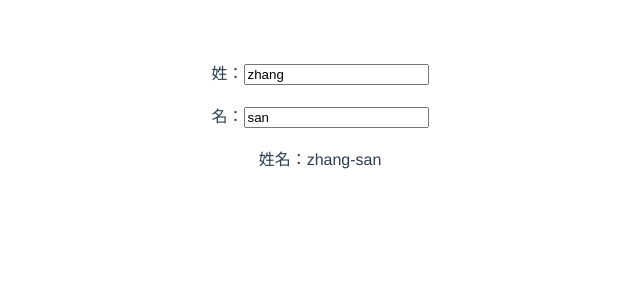
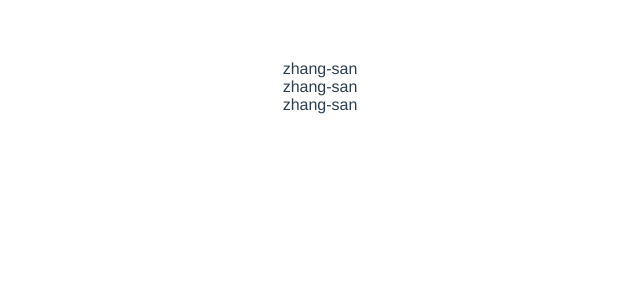
Before and after one commit to liujunzhang-8/vue-study, a Vue app in the folder demo-01/: page / in a window 1280 px wide. Shown: the top 300 px of the page, without its empty margins (320-960 px from the left). Built offline with nearby package versions, Linux system fonts and the light colour scheme.

Commit message:
绑定样式

```diff
--- /dev/null
+++ b/demo-01/src/04_computedvswatch_App.vue
@@ -0,0 +1,58 @@
+<template>
+  <div id="app">
+    姓：<input type="text" v-model='firstName'><br /><br />
+    名：<input type="text" v-model='lastName'><br /><br />
+    姓名：<span>{{ fullName }}</span>
+  </div>
+</template>
+
+<script>
+/**
+ * computed 和 watch 之间的区别：
+ *  1. computed 能完成的功能，watch 都可以完成。
+ *  2. watch 能完成的功能，computed 不一定能完成，例如：watch可以进行异步操作。
+ * 两个重要的小原则：
+ *  1. 所被Vue管理的函数，最好写成普通函数，这样this的指向才是vm 或 组件实例对象。
+ *  2. 所有不被Vue管理的函数（定时器的回调函数、ajax的回调函数等、Promise的回调函数），
+ *     最好写成箭头函数，这样this的指向才是vm 或 组件实例对象
+ */
+export default {
+  name: 'App',
+  data() {
+    return {
+      firstName: 'zhang',
+      lastName: 'san',
+      fullName: 'zhang-san'
+    }
+  },
+  computed: {
+  },
+  watch: {
+    firstName(val) {
+      setTimeout(() => {
+        this.fullName = val + '-' + this.lastName
+      }, 1000);
+    },
+    lastName(val) {
+      this.fullName = this.firstName + '-' + val
+    }
+  },
+  methods: {
+    changeWeather() {
+      this.isHot = !this.isHot
+    }
+  },
+
+}
+</script>
+
+<style>
+#app {
+  font-family: Avenir, Helvetica, Arial, sans-serif;
+  -webkit-font-smoothing: antialiased;
+  -moz-osx-font-smoothing: grayscale;
+  text-align: center;
+  color: #2c3e50;
+  margin-top: 60px;
+}
+</style>
--- a/demo-01/src/App.vue
+++ b/demo-01/src/App.vue
@@ -1,28 +1,38 @@
 <template>
   <div id="app">
-    姓：<input type="text" v-model='firstName'><br /><br />
-    名：<input type="text" v-model='lastName'><br /><br />
-    姓名：<span>{{ fullName }}</span>
+    <!-- 绑定class样式 -- 字符串写法，适用于：样式的类名不确定，需要动态指定 -->
+    <div class="basic" :class="mood">{{ name }}</div>
+
+    <!-- 绑定class样式 -- 数组写法，适用于：要绑定的样式个数不确定、名字也不确定 -->
+    <div class="basic" :class="classArr">{{ name }}</div>
+
+    <!-- 绑定class样式 -- 对象写法，适用于：要绑定的样式个数确定、名字也确定，但要动态决定用不用 -->
+    <div class="basic" :class="classArr">{{ name }}</div>
   </div>
 </template>
 
 <script>
 /**
- * computed 和 watch 之间的区别：
- *  1. computed 能完成的功能，watch 都可以完成。
- *  2. watch 能完成的功能，computed 不一定能完成，例如：watch可以进行异步操作。
- * 两个重要的小原则：
- *  1. 所被Vue管理的函数，最好写成普通函数，这样this的指向才是vm 或 组件实例对象。
- *  2. 所有不被Vue管理的函数（定时器的回调函数、ajax的回调函数等、Promise的回调函数），
- *     最好写成箭头函数，这样this的指向才是vm 或 组件实例对象
+ * 绑定样式：
+ *  1. class样式
+ *    写法：class=“xxx”，xxx可以是字符串，对象，数组。
+ *    对象写法适用于：要绑定多个样式，个数不确定，名字也不确定。
+ *    数组写法适用于：要绑定多个样式，个数确定，名字也确定，但不确定用不用。
+ *  2. style样式
+ *    :style="{fontSize: xxx}" 其中xxx是动态值
+ *    :style="[a, b]" 其中a、b是样式对象
  */
 export default {
   name: 'App',
   data() {
     return {
-      firstName: 'zhang',
-      lastName: 'san',
-      fullName: 'zhang-san'
+      name: 'zhang-san',
+      mood: 'normal',
+      classArr: ['class1', 'class2', 'class3'],
+      classObj: {
+        class1: false,
+        class2: false
+      }
     }
   },
   computed: {
```
